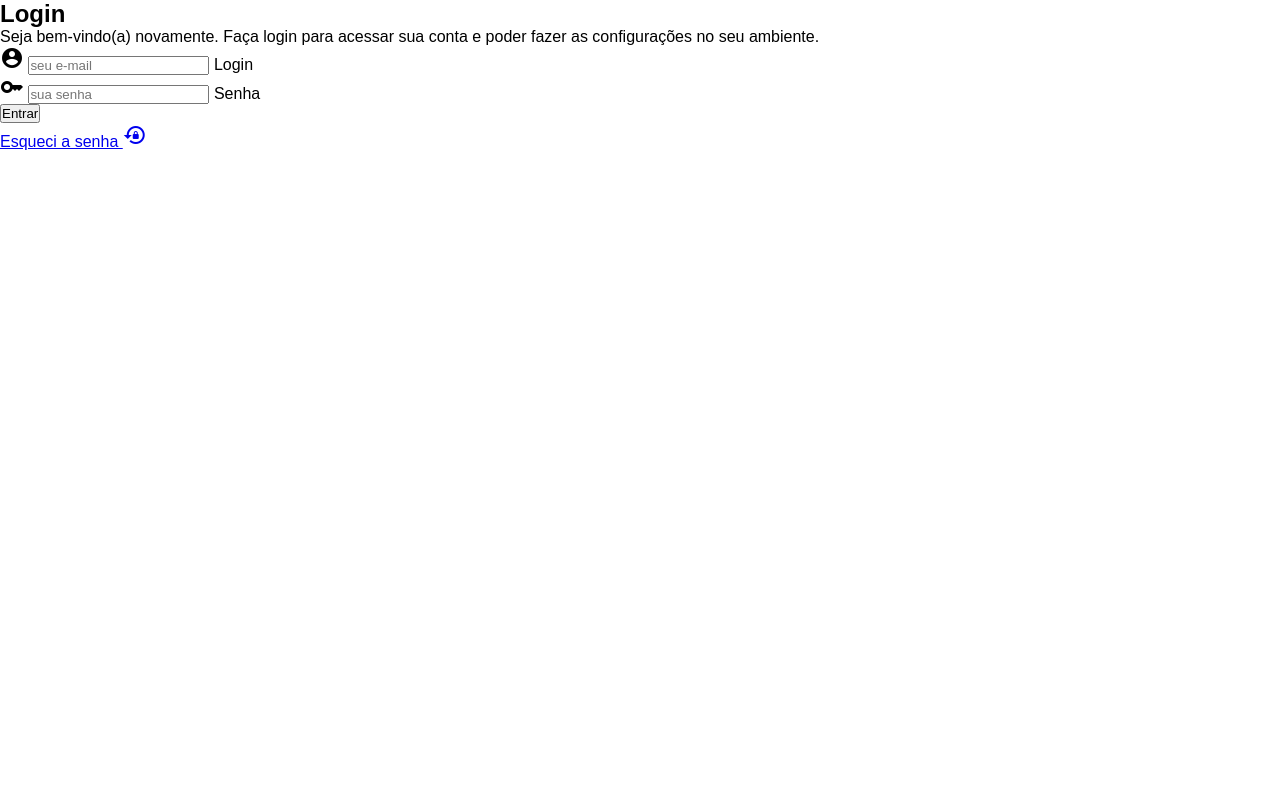
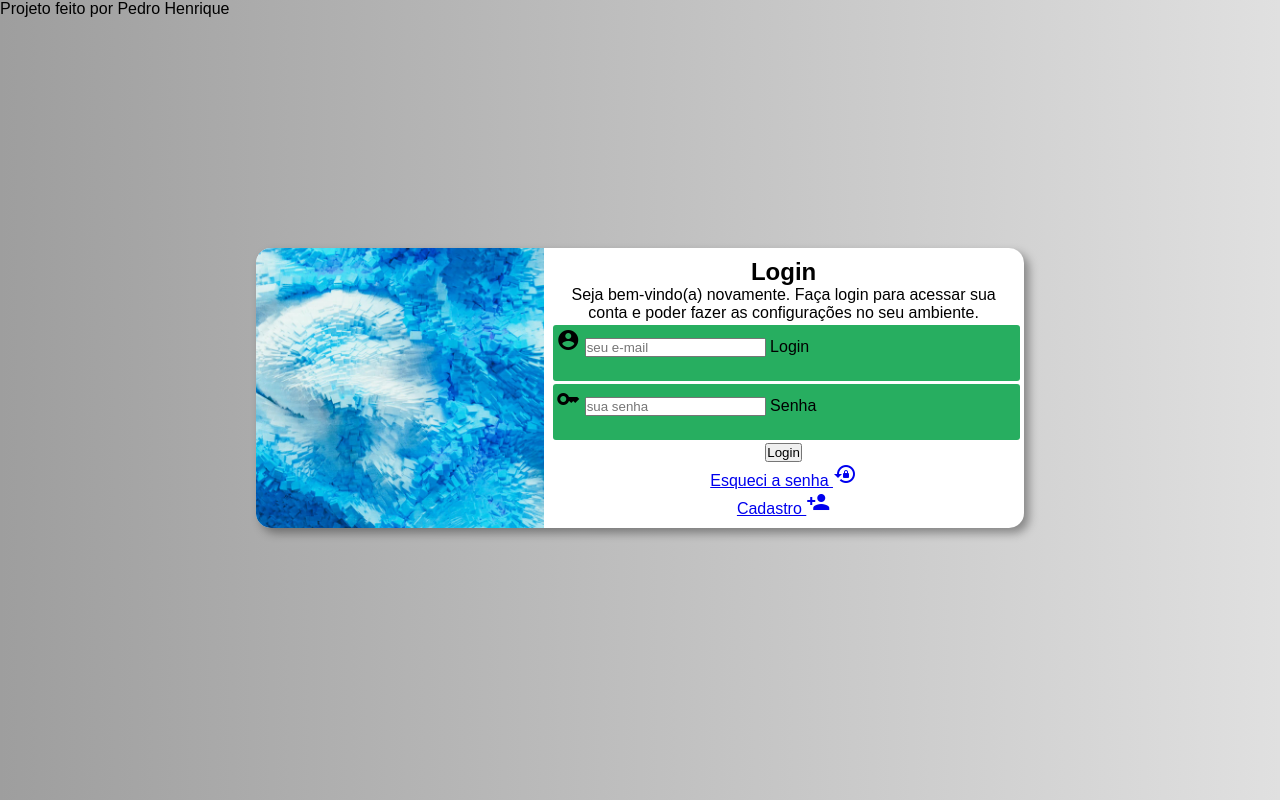
Before and after one commit to pedrohenriquesouza1/html-css, a PHP site: page /teste-login/index.html in a window 1280 px wide. Run offline with PHP 8.4, Linux system fonts and the light colour scheme.

Commit message:
atualizacao-n25

```diff
--- a/testes/teste-login/estilos/style.css
+++ b/testes/teste-login/estilos/style.css
@@ -1,4 +1,12 @@
 @charset "UTF-8";
+
+/* Tipo de dispositivo Largura mínima recomendada:
+Extra pequeno (telefone em pé) / 0px – 479px
+Pequeno (telefone grande) / 480px – 767px
+Médio (tablet retrato) 768px – 991px
+Grande (tablet paisagem / desktop pequeno) 992px – 1199px
+Extra grande (desktop padrão) / 1200px – 1399px
+Ultra grande (monitores 2K ou mais) / 1400px+ */
 
 @media all {
     * {
@@ -8,9 +16,69 @@
     }
 
     body {
-        width: 100vw;
-        height: 100vh;
+        height: 100%;
+        width: 100%;
+        background: var(--cor-login) linear-gradient(to left, var(--cor-gradient1), var(--cor-gradient2));
     }
 
+    :root {
+        --cor-login: #ffff;
+        --cor-gradient1: #e0e0e0;
+        --cor-gradient2: #9e9e9e;
+        --btn-text: #7f8c8d;
+        --btn-hover: #aebebf;
+        --cor-destaque: #27ae60;
+    }
 
+    main {
+        width: 100%;
+        height: 99%;
+        display: flex;
+        flex-flow: row wrap;
+    }
+
+    #login {
+        position: absolute;
+        top: 31%;
+        left: 20%;
+        background-color: white;
+        width: 60%;
+        margin: auto;
+        box-shadow: 5px 5px 10px rgba(0, 0, 0, 0.360);
+        overflow: hidden;
+        border-radius: 15px;
+        transition: width .3s, height .3s;
+        transition-timing-function: ease;
+    }
+
+    #imagem {
+        overflow: hidden;
+        background: var(--cor-login) url(../imagens/imagem-tela-login.jpg);
+        width: 40%;
+        float: left;
+        background-size: cover;
+        position: absolute;
+        top: -12px;
+        left: -19px;
+        height: 300px;
+    }
+
+    #formulario {
+        background-color: transparent;
+        width: 60%;
+        text-align: center;
+        padding: 10px;
+        float: right;
+    }
+
+    .campo {
+        background-color: var(--cor-destaque);
+        padding: 3px;
+        margin: 3px 0px;
+        text-align: left;
+        border-radius: 3px;
+        border: none;
+        width: 100%;
+        height: 50px;
+    }
 }
--- a/testes/teste-login/index.html
+++ b/testes/teste-login/index.html
@@ -27,15 +27,24 @@
                         <input type="password" name="senha" id="isenha" placeholder="sua senha" autocomplete="current-password" required minlength="8" maxlength="16">
                         <label for="isenha">Senha</label>
                     </div>
-                    <input type="submit" value="Entrar" class="botao">
-                        <div >
+                    <input type="submit" value="Login" class="botao">
+                        <div>
                             <a href="forgot.html" id="forgot">
                                 Esqueci a senha <i class="material-icons">lock_reset</i>
+                            </a>
+                        </div>
+                        <div class="cadastro">
+                            <a href="singin.html">
+                                Cadastro
+                                <span class="material-icons">person_add</span>
                             </a>
                         </div>
                 </form>
             </div>
         </section>
     </main>
+    <footer>
+        <p>Projeto feito por Pedro Henrique</p>
+    </footer>
 </body>
 </html>
```
